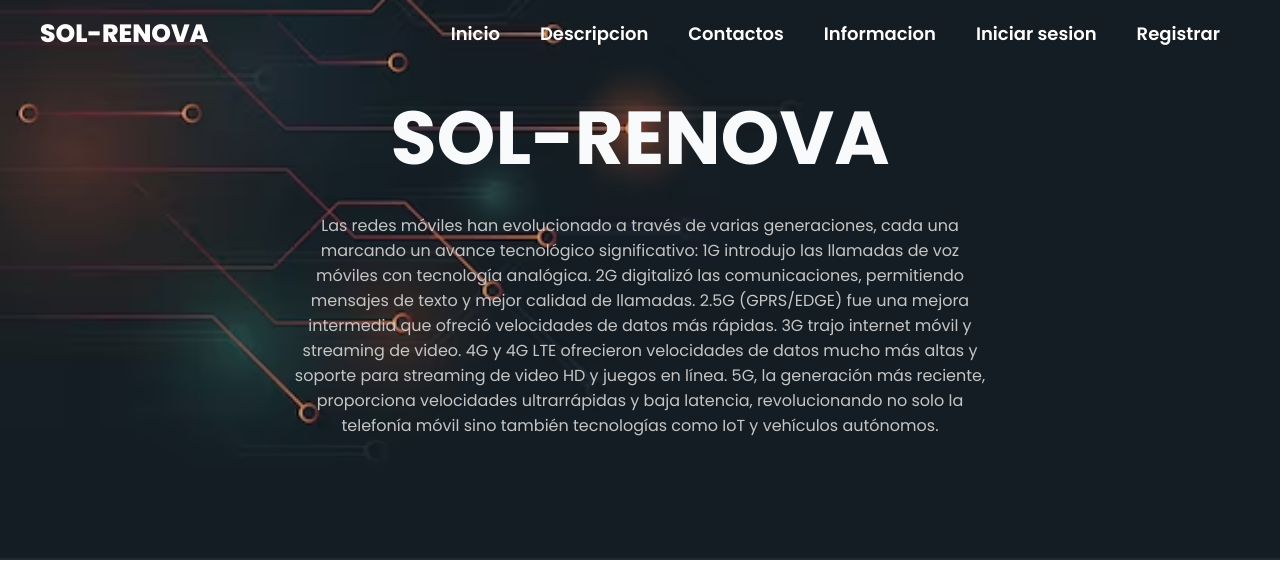
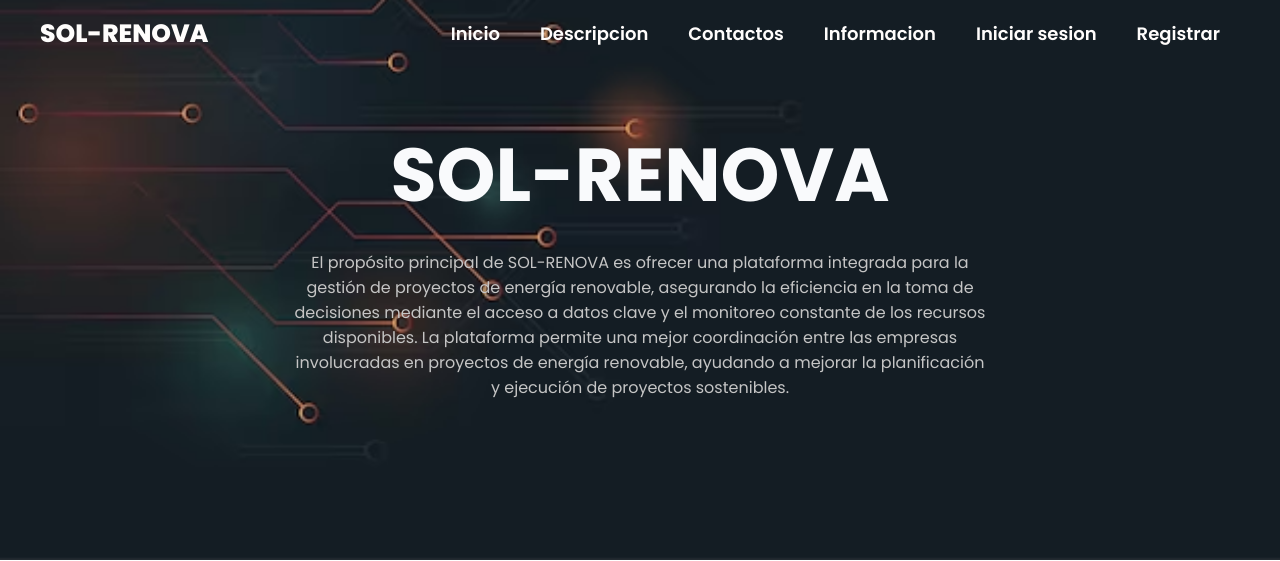
Before and after one commit to jotha04/SolRenova1, a PHP site: page /SolRenova1/ in a window 1280 px wide. Shown: the top 561 px of the page. Run offline with PHP 8.4, Linux system fonts and the light colour scheme; some libraries are stand-ins or nearby versions.

Commit message:
edite el texto

```diff
--- a/cierresesion.php
+++ b/cierresesion.php
@@ -24,6 +24,6 @@ session_destroy();
 
 $conn->close();
 
-header("Location: http://localhost/coneplit/index.php");
+header("Location: http://localhost/SolRenova1/index.php");
 exit;
 ?>
--- a/index.php
+++ b/index.php
@@ -51,14 +51,7 @@
       <div class="header-content container">
         <h1>SOL-RENOVA</h1>
         <p>
-        Las redes móviles han evolucionado a través de varias generaciones, cada una marcando un avance tecnológico significativo:
-        1G introdujo las llamadas de voz móviles con tecnología analógica.
-        2G digitalizó las comunicaciones, permitiendo mensajes de texto y mejor calidad de llamadas.
-        2.5G (GPRS/EDGE) fue una mejora intermedia que ofreció velocidades de datos más rápidas.
-        3G trajo internet móvil y streaming de video.
-        4G y 4G LTE ofrecieron velocidades de datos mucho más altas y soporte para streaming de video HD y juegos en línea.
-        5G, la generación más reciente, proporciona velocidades ultrarrápidas y baja latencia, revolucionando no solo la telefonía móvil sino también tecnologías como IoT y vehículos autónomos.
-        </p>
+        El propósito principal de SOL-RENOVA es ofrecer una plataforma integrada para la gestión de proyectos de energía renovable, asegurando la eficiencia en la toma de decisiones mediante el acceso a datos clave y el monitoreo constante de los recursos disponibles. La plataforma permite una mejor coordinación entre las empresas involucradas en proyectos de energía renovable, ayudando a mejorar la planificación y ejecución de proyectos sostenibles. </p>
       </div>
     </header>
     <section id="descripcion"class="conexiones">
--- a/login.php
+++ b/login.php
@@ -14,7 +14,7 @@
     <?php
     include("consultaruser.php");
     if(!empty($_SESSION['is_logged']) && $_SESSION['is_logged']){
-        echo('<script>window.location.replace("http://localhost/coneplit/index.php")</script>');
+        echo('<script>window.location.replace("http://localhost/SolRenova1/index.php")</script>');
        }
     ?>
     <br>
```
